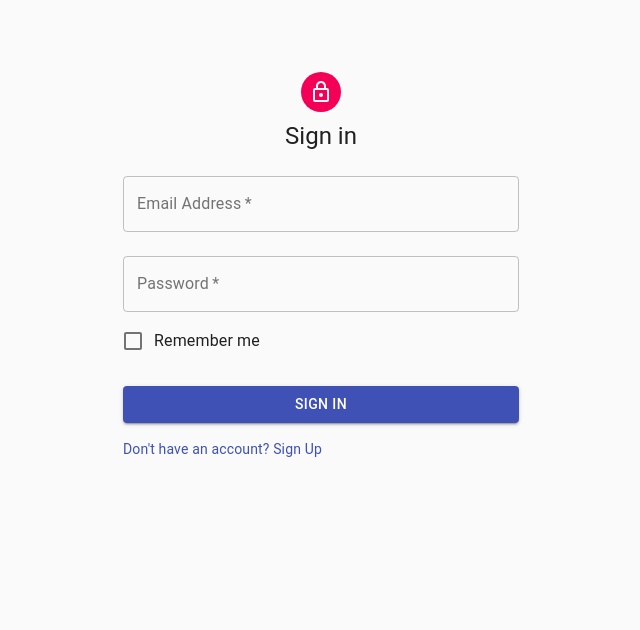
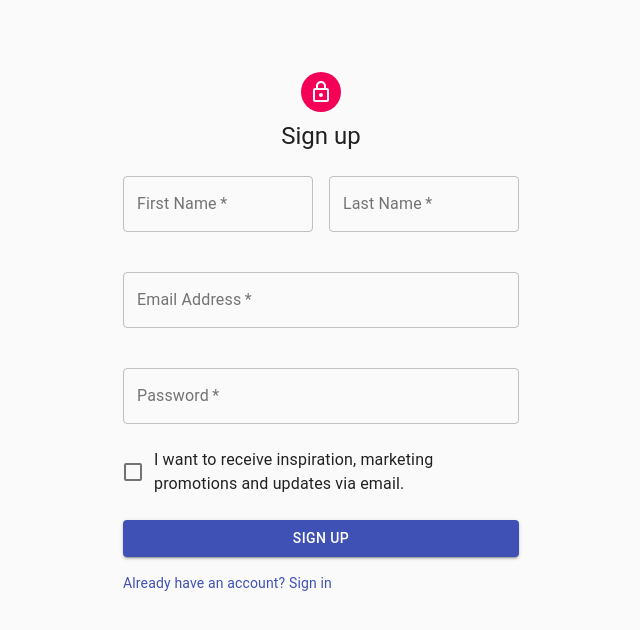
Before and after one commit to hov001/react-blog, a React (Vite) app: page / in a window 1280 px wide. Shown: the top 630 px of the page, without its empty margins (319-959 px from the left). Built offline with nearby package versions, Linux system fonts and the light colour scheme.

Commit message:
Created SignUp component

```diff
--- a/src/App.jsx
+++ b/src/App.jsx
@@ -1,11 +1,13 @@
 import React from 'react'
 
 import SignIn from './pages/SignIn/SignIn'
+import SignUp from './pages/SignUp/SignUp'
 
 function App() {
   return (
     <div className="App">
-      <SignIn />
+      {/*<SignIn />*/}
+      <SignUp />
     </div>
   )
 }
--- /dev/null
+++ b/src/components/FormWrapper/FormWrapper.jsx
@@ -0,0 +1,18 @@
+import React from 'react'
+import PropsTypes from 'prop-types'
+
+function FormWrapper({ classnames, noValidate, children }) {
+  return (
+    <form className={classnames} noValidate={noValidate}>
+      {children}
+    </form>
+  )
+}
+
+FormWrapper.propTypes = {
+  classnames: PropsTypes.string,
+  noValidate: PropsTypes.bool,
+  children: PropsTypes.array,
+}
+
+export default FormWrapper
--- /dev/null
+++ b/src/pages/SignUp/SignUp.jsx
@@ -0,0 +1,116 @@
+import React from 'react'
+// Class names
+import classNames from 'classnames'
+// Material UI
+import {
+  Button,
+  CssBaseline,
+  FormControlLabel,
+  Checkbox,
+  Link,
+  Grid,
+  Container,
+} from '@material-ui/core/'
+// Material Icons
+import { LockOutlined } from '@material-ui/icons/'
+// Material custom style
+import signInStyle from '../../helpers/materialStyles/signIn.style'
+// Components
+import AvatarSection from '../../components/Avatar/AvatarSection'
+import TypographySection from '../../components/Typography/TypographySection'
+import InputField from '../../components/InputField/InputField'
+import FormWrapper from '../../components/FormWrapper/FormWrapper'
+
+function SignUp() {
+  const signUpClasses = signInStyle()
+
+  return (
+    <Container component="main" maxWidth="xs">
+      <CssBaseline />
+      <div className={signUpClasses.paper}>
+        <AvatarSection
+          classNames={classNames(signUpClasses.avatar)}
+          icon={<LockOutlined />}
+        />
+        <TypographySection text={'Sign up'} component={'h1'} variant={'h5'} />
+
+        <FormWrapper classnames={signUpClasses.form} noValidate>
+          <Grid container spacing={2}>
+            <Grid item xs={12} sm={6}>
+              <InputField
+                variant={'outlined'}
+                margin={'normal'}
+                required
+                fullWidth
+                type={'text'}
+                id={'firstName'}
+                label={'First Name'}
+                name={'firstName'}
+              />
+            </Grid>
+            <Grid item xs={12} sm={6}>
+              <InputField
+                variant={'outlined'}
+                margin={'normal'}
+                required
+                fullWidth
+                type={'text'}
+                id={'lastName'}
+                label={'Last Name'}
+                name={'lastName'}
+              />
+            </Grid>
+            <Grid item xs={12}>
+              <InputField
+                variant={'outlined'}
+                margin={'normal'}
+                required
+                fullWidth
+                type={'email'}
+                id={'email'}
+                label={'Email Address'}
+                name={'email'}
+              />
+            </Grid>
+            <Grid item xs={12}>
+              <InputField
+                variant={'outlined'}
+                margin={'normal'}
+                required
+                fullWidth
+                type={'password'}
+                id={'password'}
+                label={'Password'}
+                name={'password'}
+              />
+            </Grid>
+            <Grid item xs={12}>
+              <FormControlLabel
+                control={<Checkbox value="allowExtraEmails" color="primary" />}
+                label="I want to receive inspiration, marketing promotions and updates via email."
+              />
+            </Grid>
+          </Grid>
+          <Button
+            type="submit"
+            fullWidth
+            variant="contained"
+            color="primary"
+            className={signUpClasses.submit}
+          >
+            Sign Up
+          </Button>
+          <Grid container>
+            <Grid item>
+              <Link href="#" variant="body2">
+                {'Already have an account? Sign in'}
+              </Link>
+            </Grid>
+          </Grid>
+        </FormWrapper>
+      </div>
+    </Container>
+  )
+}
+
+export default SignUp
```
Also changed, not shown: src/pages/SignIn/SignIn.jsx (+3 -4 lines).
